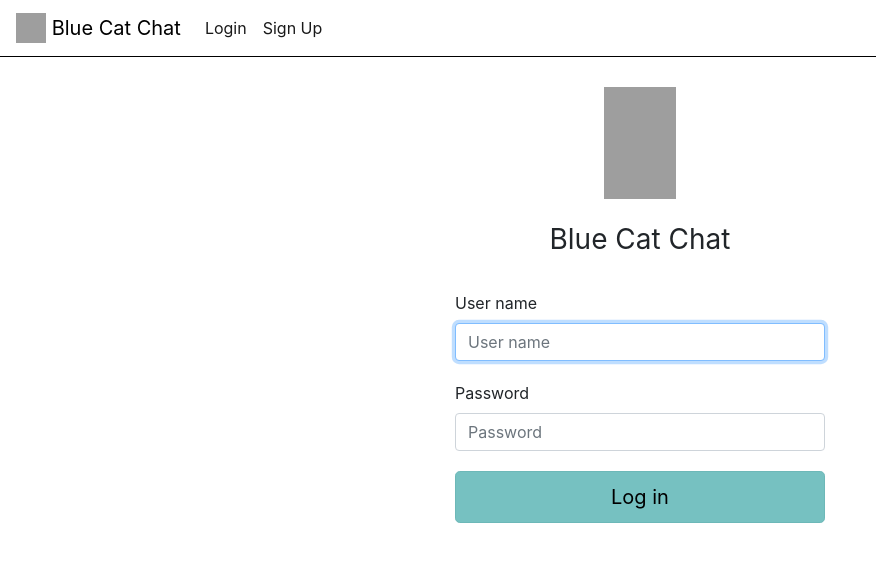
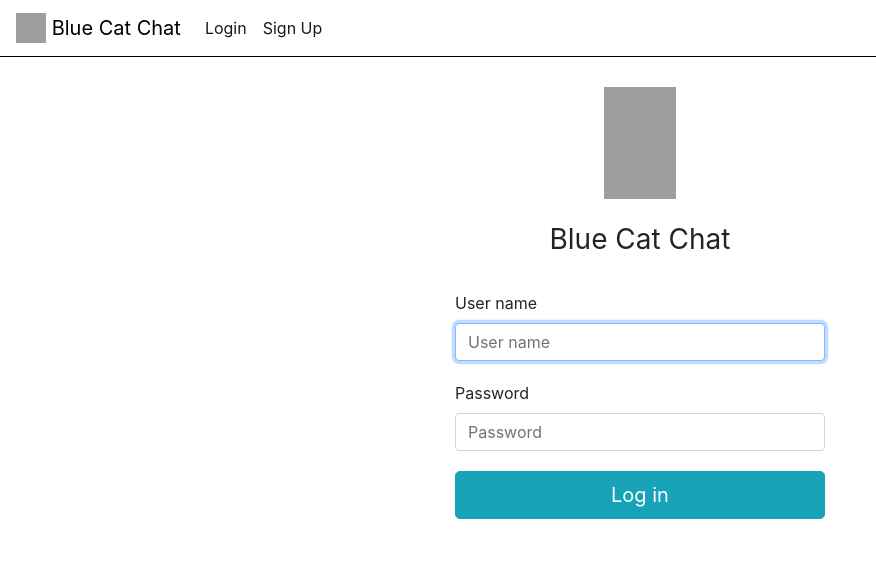
Before and after one commit to Melange93/AngularChat2-frontend, an Angular app: page /login in a window 1280 px wide. Shown: the top 562 px of the page, without its empty margins (0-876 px from the left). Built offline with nearby package versions, Linux system fonts and the light colour scheme; grey boxes are pictures that could not be loaded.

Commit message:
Change button css class from btn-primary to btn-info in login and sign-up form

```diff
--- a/src/app/components/login/login.component.css
+++ b/src/app/components/login/login.component.css
@@ -8,22 +8,3 @@
 .form-label-group {
   padding: 10px;
 }
-
-button {
-  padding: 10px;
-  background-color: #76c1c1;
-  border-color: #6db8b8;
-  color: black;
-}
-
-button:hover {
-  background-color: #6db8b8;
-  border-color: #65a5a5;
-  color: black;
-}
-
-button:active {
-  background-color: #65a5a5;
-  border-color: #588f8f;
-  color: black;
-}
--- a/src/app/components/login/login.component.html
+++ b/src/app/components/login/login.component.html
@@ -15,7 +15,7 @@
            placeholder="Password" required>
   </div>
   <div class="form-label-group">
-    <button class="btn btn-lg btn-primary btn-block" type="submit" (click)="login()" (keydown.enter)="login()">Log in
+    <button class="btn btn-lg btn-info btn-block" type="submit" (click)="login()" (keydown.enter)="login()">Log in
     </button>
   </div>
 </form>
--- a/src/app/components/sign-up/sign-up.component.css
+++ b/src/app/components/sign-up/sign-up.component.css
@@ -8,22 +8,3 @@
 .form-label-group {
   padding: 10px;
 }
-
-button {
-  padding: 10px;
-  background-color: #76c1c1;
-  border-color: #6db8b8;
-  color: black;
-}
-
-button:hover {
-  background-color: #6db8b8;
-  border-color: #65a5a5;
-  color: black;
-}
-
-button:active {
-  background-color: #65a5a5;
-  border-color: #588f8f;
-  color: black;
-}
--- a/src/app/components/sign-up/sign-up.component.html
+++ b/src/app/components/sign-up/sign-up.component.html
@@ -23,5 +23,5 @@
       one number, one uppercase letter and must be minimum of 8 characters long.
     </small>
   </div>
-  <button type="submit" class="btn btn-lg btn-primary btn-block" (click)="singUp()" (keydown.enter)="singUp()">Sign up</button>
+  <button type="submit" class="btn btn-lg btn-info btn-block" (click)="singUp()" (keydown.enter)="singUp()">Sign up</button>
 </form>
```
